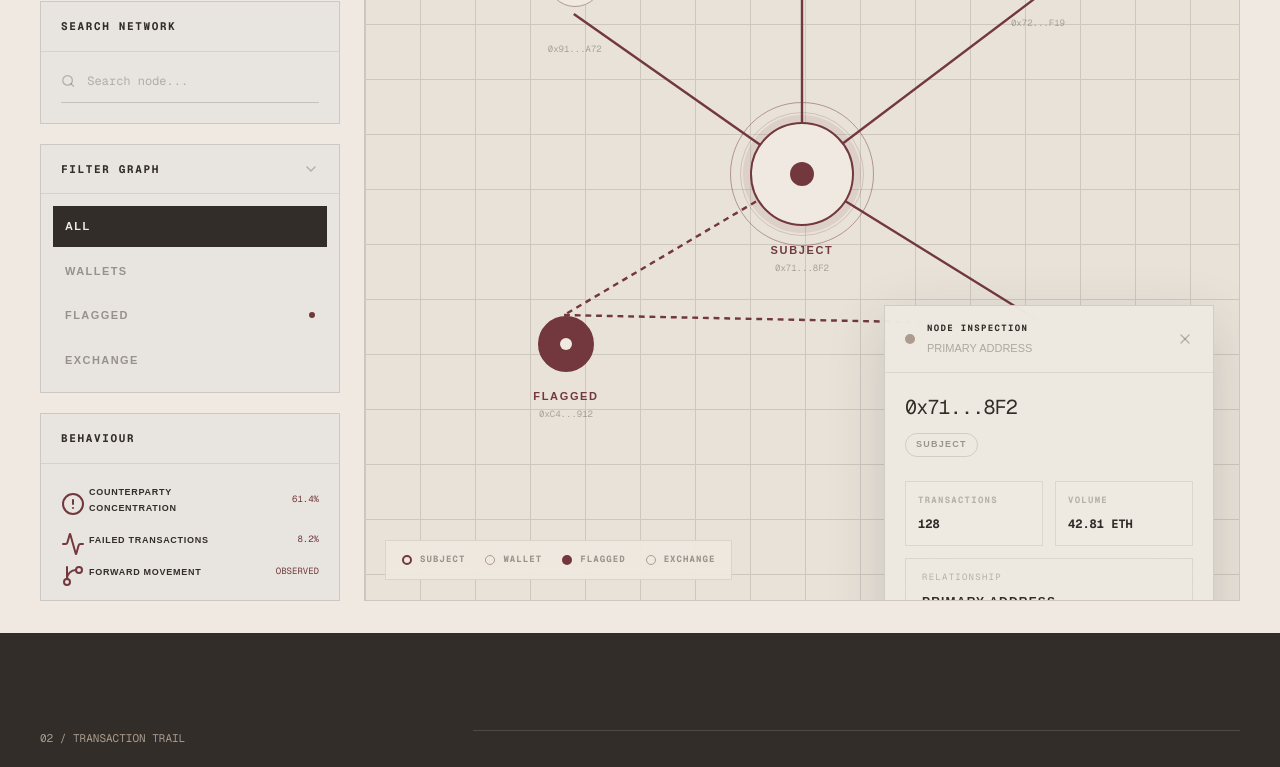
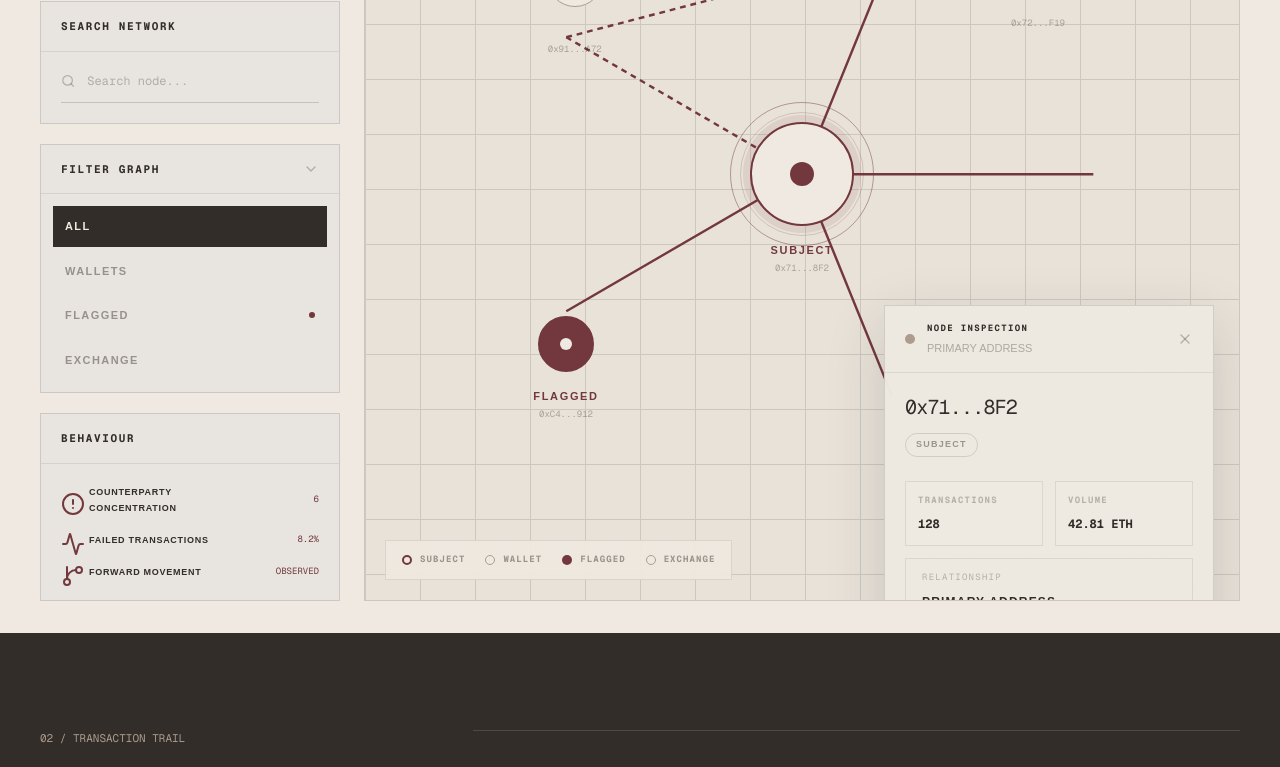
Before and after one commit to Prayag10-ux/CryptoInvestigationGraph, a Next.js app in the folder frontend/: page /investigation in a window 1280 px wide. Shown: the part 593-1360 px from the top of the page. Built offline with nearby package versions, Linux system fonts and the light colour scheme.

Commit message:
feat(frontend): connect investigation flow to backend

```diff
--- a/frontend/app/investigation/page.tsx
+++ b/frontend/app/investigation/page.tsx
@@ -41,7 +41,7 @@ type GraphEdge = {
     note: string;
 };
 
-const nodes: NodeData[] = [
+const demoNodes: NodeData[] = [
     {
         id: "subject",
         address: "0x71...8F2",
@@ -109,7 +109,7 @@ const nodes: NodeData[] = [
  * Later, these can be replaced directly with relationships returned
  * from the blockchain/backend.
  */
-const graphEdges: GraphEdge[] = [
+const demoGraphEdges: GraphEdge[] = [
     {
         id: "subject-inbound",
         from: "subject",
@@ -154,7 +154,7 @@ const graphEdges: GraphEdge[] = [
     },
 ];
 
-const trail = [
+const demoTrail = [
     {
         time: "09:14:21",
         amount: "4.82 ETH",
@@ -186,10 +186,282 @@ const trail = [
     },
 ];
 
+
+type RawRecord = Record<string, unknown>;
+
+function shortenAddress(value: string) {
+    if (!value) return "UNKNOWN";
+    if (value.length <= 14) return value;
+    return `${value.slice(0, 6)}...${value.slice(-4)}`;
+}
+
+function collectTransactions(value: unknown, output: RawRecord[] = []) {
+    if (Array.isArray(value)) {
+        for (const item of value) {
+            collectTransactions(item, output);
+        }
+        return output;
+    }
+
+    if (!value || typeof value !== "object") return output;
+
+    const obj = value as RawRecord;
+
+    const from =
+        typeof obj.from_wallet === "string"
+            ? obj.from_wallet
+            : typeof obj.from === "string"
+                ? obj.from
+                : null;
+
+    const to =
+        typeof obj.to_wallet === "string"
+            ? obj.to_wallet
+            : typeof obj.to === "string"
+                ? obj.to
+                : null;
+
+    if (from && to) {
+        output.push(obj);
+    }
+
+    for (const child of Object.values(obj)) {
+        if (child && typeof child === "object") {
+            collectTransactions(child, output);
+        }
+    }
+
+    return output;
+}
+
+function numberValue(value: unknown) {
+    const n = Number(value);
+    return Number.isFinite(n) ? n : 0;
+}
+
+function buildLiveGraph(data: unknown, rootWallet: string) {
+    const raw = collectTransactions(data);
+    const seen = new Set<string>();
+    const transactions = raw.filter((tx) => {
+        const hash =
+            typeof tx.transaction_hash === "string"
+                ? tx.transaction_hash
+                : "";
+
+        const from =
+            typeof tx.from_wallet === "string"
+                ? tx.from_wallet
+                : typeof tx.from === "string"
+                    ? tx.from
+                    : "";
+
+        const to =
+            typeof tx.to_wallet === "string"
+                ? tx.to_wallet
+                : typeof tx.to === "string"
+                    ? tx.to
+                    : "";
+
+        const timestamp =
+            typeof tx.timestamp === "string"
+                ? tx.timestamp
+                : "";
+
+        const key =
+            hash ||
+            `${from}|${to}|${timestamp}|${numberValue(tx.value_eth)}`;
+
+        if (seen.has(key)) return false;
+        seen.add(key);
+        return true;
+    });
+
+    if (transactions.length === 0) {
+        return {
+            nodes: demoNodes,
+            graphEdges: demoGraphEdges,
+            trail: demoTrail,
+        };
+    }
+
+    const addressSet = new Set<string>();
+
+    for (const tx of transactions) {
+        const from =
+            typeof tx.from_wallet === "string"
+                ? tx.from_wallet
+                : typeof tx.from === "string"
+                    ? tx.from
+                    : "";
+
+        const to =
+            typeof tx.to_wallet === "string"
+                ? tx.to_wallet
+                : typeof tx.to === "string"
+                    ? tx.to
+                    : "";
+
+        if (from) addressSet.add(from.toLowerCase());
+        if (to) addressSet.add(to.toLowerCase());
+    }
+
+    if (rootWallet) {
+        addressSet.add(rootWallet.toLowerCase());
+    }
+
+    const addresses = [...addressSet].slice(0, 18);
+    const root = rootWallet.toLowerCase();
+
+    const nodes = addresses.map((address, index) => {
+        const related = transactions.filter((tx) => {
+            const from =
+                typeof tx.from_wallet === "string"
+                    ? tx.from_wallet.toLowerCase()
+                    : typeof tx.from === "string"
+                        ? tx.from.toLowerCase()
+                        : "";
+
+            const to =
+                typeof tx.to_wallet === "string"
+                    ? tx.to_wallet.toLowerCase()
+                    : typeof tx.to === "string"
+                        ? tx.to.toLowerCase()
+                        : "";
+
+            return from === address || to === address;
+        });
+
+        const volume = related.reduce(
+            (sum, tx) => sum + numberValue(tx.value_eth),
+            0,
+        );
+
+        const inbound = related.filter((tx) => {
+            const to =
+                typeof tx.to_wallet === "string"
+                    ? tx.to_wallet.toLowerCase()
+                    : typeof tx.to === "string"
+                        ? tx.to.toLowerCase()
+                        : "";
+            return to === address;
+        }).length;
+
+        const outbound = related.filter((tx) => {
+            const from =
+                typeof tx.from_wallet === "string"
+                    ? tx.from_wallet.toLowerCase()
+                    : typeof tx.from === "string"
+                        ? tx.from.toLowerCase()
+                        : "";
+            return from === address;
+        }).length;
+
+        const angle =
+            addresses.length > 1
+                ? (index / addresses.length) * Math.PI * 2
+                : 0;
+
+        const left = 50 + Math.cos(angle) * 35;
+        const top = 50 + Math.sin(angle) * 33;
+
+        const isRoot = address === root;
+
+        return {
+            id: `wallet-${index}`,
+            address: shortenAddress(address),
+            label: isRoot ? "SUBJECT" : undefined,
+            suspicious: false,
+            type: "wallet" as const,
+            transactions: related.length,
+            volume: `${volume.toFixed(2)} ETH`,
+            relationship: isRoot
+                ? "PRIMARY ADDRESS"
+                : inbound > outbound
+                    ? "INBOUND"
+                    : "OUTBOUND",
+            position: `left-[${Math.max(8, Math.min(92, left))}%] top-[${Math.max(18, Math.min(82, top))}%]`,
+        };
+    });
+
+    const nodeByAddress = new Map(
+        addresses.map((address, index) => [
+            address,
+            `wallet-${index}`,
+        ]),
+    );
+
+    const graphEdges = transactions
+        .slice(0, 24)
+        .map((tx, index) => {
+            const from =
+                typeof tx.from_wallet === "string"
+                    ? tx.from_wallet.toLowerCase()
+                    : typeof tx.from === "string"
+                        ? tx.from.toLowerCase()
+                        : "";
+
+            const to =
+                typeof tx.to_wallet === "string"
+                    ? tx.to_wallet.toLowerCase()
+                    : typeof tx.to === "string"
+                        ? tx.to.toLowerCase()
+                        : "";
+
+            const fromId = nodeByAddress.get(from);
+            const toId = nodeByAddress.get(to);
+
+            if (!fromId || !toId) return null;
+
+            return {
+                id: `live-edge-${index}`,
+                from: fromId,
+                to: toId,
+                amount: `${numberValue(tx.value_eth).toFixed(4)} ETH`,
+                note: "BLOCKCHAIN TRANSFER",
+            };
+        })
+        .filter(Boolean) as GraphEdge[];
+
+    const trail = transactions
+        .slice(0, 8)
+        .map((tx, index) => {
+            const from =
+                typeof tx.from_wallet === "string"
+                    ? tx.from_wallet
+                    : typeof tx.from === "string"
+                        ? tx.from
+                        : "";
+
+            const to =
+                typeof tx.to_wallet === "string"
+                    ? tx.to_wallet
+                    : typeof tx.to === "string"
+                        ? tx.to
+                        : "";
+
+            return {
+                time:
+                    typeof tx.timestamp === "string"
+                        ? tx.timestamp.slice(11, 19)
+                        : `TX-${index + 1}`,
+                amount: `${numberValue(tx.value_eth).toFixed(4)} ETH`,
+                from: shortenAddress(from),
+                to: shortenAddress(to),
+                note: "BLOCKCHAIN TRANSFER",
+                highlighted: index === 0,
+            };
+        });
+
+    return {
+        nodes,
+        graphEdges,
+        trail: trail.length ? trail : demoTrail,
+    };
+}
+
 export default function InvestigationPage() {
-    const [selectedNode, setSelectedNode] = useState<NodeData | null>(
-        nodes[0],
-    );
+    const [investigationData, setInvestigationData] = useState<unknown>(null);
+    const [selectedNode, setSelectedNode] = useState<NodeData | null>(null);
 
     const [search, setSearch] = useState("");
     const [activeFilter, setActiveFilter] = useState("ALL");
@@ -226,6 +498,65 @@ export default function InvestigationPage() {
         x: 0,
         y: 0,
     });
+
+    useEffect(() => {
+        try {
+            const stored = sessionStorage.getItem("investigationData");
+
+            if (!stored) return;
+
+            setInvestigationData(JSON.parse(stored));
+        } catch {
+            setInvestigationData(null);
+        }
+    }, []);
+
+    const rootWallet = useMemo(() => {
+        const value = investigationData as RawRecord | null;
+
+        if (!value || typeof value !== "object") return "";
+
+        const investigation =
+            value.investigation &&
+            typeof value.investigation === "object"
+                ? (value.investigation as RawRecord)
+                : null;
+
+        const candidates = [
+            investigation?.wallet_address,
+            value.wallet_address,
+            investigation?.suspect_wallet,
+        ];
+
+        return (
+            candidates.find(
+                (item): item is string =>
+                    typeof item === "string" && item.length > 0,
+            ) ?? ""
+        );
+    }, [investigationData]);
+
+    const liveGraph = useMemo(
+        () =>
+            investigationData
+                ? buildLiveGraph(investigationData, rootWallet)
+                : {
+                    nodes: demoNodes,
+                    graphEdges: demoGraphEdges,
+                    trail: demoTrail,
+                },
+        [investigationData, rootWallet],
+    );
+
+    const nodes = liveGraph.nodes;
+    const graphEdges = liveGraph.graphEdges;
+    const trail = liveGraph.trail;
+
+    useEffect(() => {
+        if (!selectedNode && nodes.length > 0) {
+            setSelectedNode(nodes[0]);
+        }
+    }, [nodes, selectedNode]);
 
     /*
      * Set the inspector's initial position to the bottom-right
@@ -780,7 +1111,7 @@ export default function InvestigationPage() {
 
                             <div className="flex flex-wrap items-center gap-4">
                                 <p className="font-mono text-[12px] font-bold tracking-[0.15em] text-[#72383D]">
-                                    CASE / CG-001
+                                    CASE / {rootWallet ? "LIVE" : "CG-001"}
                                 </p>
 
                                 <span
@@ -885,7 +1216,7 @@ export default function InvestigationPage() {
 
                             <div className="p-5">
                                 <p className="font-mono text-[16px] font-medium">
-                                    0x71...8F2
+                                    {nodes[0]?.address ?? "UNKNOWN"}
                                 </p>
 
                                 <p className="mt-2 text-[12px] leading-5 text-[#322D29]/40">
@@ -895,12 +1226,12 @@ export default function InvestigationPage() {
                                 <div className="mt-6 grid grid-cols-2 gap-3">
                                     <MetricBox
                                         label="TRANSACTIONS"
-                                        value="128"
+                                        value={String(nodes[0]?.transactions ?? 0)}
                                     />
 
                                     <MetricBox
                                         label="VOLUME"
-                                        value="42.81 ETH"
+                                        value={nodes[0]?.volume ?? "0 ETH"}
                                     />
                                 </div>
                             </div>
@@ -982,7 +1313,7 @@ export default function InvestigationPage() {
                                 <Behavior
                                     icon={<CircleAlert />}
                                     title="COUNTERPARTY CONCENTRATION"
-                                    detail="61.4%"
+                                    detail={nodes.length > 0 ? `${nodes.length}` : "0"}
                                 />
 
                                 <Behavior
@@ -1134,169 +1465,60 @@ export default function InvestigationPage() {
                                 className="absolute inset-0 h-full w-full"
                                 fill="none"
                             >
-                                <GraphLine
-                                    edgeId="subject-inbound"
-                                    selected={
-                                        selectedNode?.id ===
-                                        "subject" ||
-                                        selectedNode?.id ===
-                                        "inbound" ||
-                                        tracedNode?.id ===
-                                        "subject" ||
-                                        tracedNode?.id ===
-                                        "inbound"
-                                    }
-                                    tracing={tracedEdgeIds.has(
-                                        "subject-inbound",
-                                    )}
-                                    activeTrace={
-                                        traceEdges[
-                                        traceStep - 1
-                                        ] ===
-                                        "subject-inbound"
-                                    }
-                                    x1="450"
-                                    y1="360"
-                                    x2="215"
-                                    y2="195"
-                                />
-
-                                <GraphLine
-                                    edgeId="subject-outbound"
-                                    selected={
-                                        selectedNode?.id ===
-                                        "subject" ||
-                                        selectedNode?.id ===
-                                        "outbound" ||
-                                        tracedNode?.id ===
-                                        "subject" ||
-                                        tracedNode?.id ===
-                                        "outbound"
-                                    }
-                                    tracing={tracedEdgeIds.has(
-                                        "subject-outbound",
-                                    )}
-                                    activeTrace={
-                                        traceEdges[
-                                        traceStep - 1
-                                        ] ===
-                                        "subject-outbound"
-                                    }
-                                    x1="450"
-                                    y1="360"
-                                    x2="695"
-                                    y2="175"
-                                />
-
-                                <GraphLine
-                                    edgeId="subject-flagged"
-                                    selected={
-                                        selectedNode?.id ===
-                                        "subject" ||
-                                        selectedNode?.id ===
-                                        "flagged" ||
-                                        tracedNode?.id ===
-                                        "subject" ||
-                                        tracedNode?.id ===
-                                        "flagged"
-                                    }
-                                    tracing={tracedEdgeIds.has(
-                                        "subject-flagged",
-                                    )}
-                                    activeTrace={
-                                        traceEdges[
-                                        traceStep - 1
-                                        ] ===
-                                        "subject-flagged"
-                                    }
-                                    suspicious
-                                    x1="450"
-                                    y1="360"
-                                    x2="205"
-                                    y2="505"
-                                />
-
-                                <GraphLine
-                                    edgeId="subject-exchange"
-                                    selected={
-                                        selectedNode?.id ===
-                                        "subject" ||
-                                        selectedNode?.id ===
-                                        "exchange" ||
-                                        tracedNode?.id ===
-                                        "subject" ||
-                                        tracedNode?.id ===
-                                        "exchange"
-                                    }
-                                    tracing={tracedEdgeIds.has(
-                                        "subject-exchange",
-                                    )}
-                                    activeTrace={
-                                        traceEdges[
-                                        traceStep - 1
-                                        ] ===
-                                        "subject-exchange"
-                                    }
-                                    x1="450"
-                                    y1="360"
-                                    x2="700"
-                                    y2="515"
-                                />
-
-                                <GraphLine
-                                    edgeId="subject-contract"
-                                    selected={
-                                        selectedNode?.id ===
-                                        "subject" ||
-                                        selectedNode?.id ===
-                                        "contract" ||
-                                        tracedNode?.id ===
-                                        "subject" ||
-                                        tracedNode?.id ===
-                                        "contract"
-                                    }
-                                    tracing={tracedEdgeIds.has(
-                                        "subject-contract",
-                                    )}
-                                    activeTrace={
-                                        traceEdges[
-                                        traceStep - 1
-                                        ] ===
-                                        "subject-contract"
-                                    }
-                                    x1="450"
-                                    y1="360"
-                                    x2="450"
-                                    y2="120"
-                                />
-
-                                <GraphLine
-                                    edgeId="flagged-exchange"
-                                    selected={
-                                        selectedNode?.id ===
-                                        "flagged" ||
-                                        selectedNode?.id ===
-                                        "exchange" ||
-                                        tracedNode?.id ===
-                                        "flagged" ||
-                                        tracedNode?.id ===
-                                        "exchange"
-                                    }
-                                    tracing={tracedEdgeIds.has(
-                                        "flagged-exchange",
-                                    )}
-                                    activeTrace={
-                                        traceEdges[
-                                        traceStep - 1
-                                        ] ===
-                                        "flagged-exchange"
-                                    }
-                                    suspicious
-                                    x1="205"
-                                    y1="505"
-                                    x2="700"
-                                    y2="515"
-                                />
+                                {graphEdges.map((edge) => {
+                                    const from = nodes.find(
+                                        (node) => node.id === edge.from,
+                                    );
+                                    const to = nodes.find(
+                                        (node) => node.id === edge.to,
+                                    );
+
+                                    if (!from || !to) return null;
+
+                                    const fromIndex = nodes.indexOf(from);
+                                    const toIndex = nodes.indexOf(to);
+
+                                    const point = (index: number) => {
+                                        if (index === 0) {
+                                            return { x: 450, y: 360 };
+                                        }
+
+                                        const angle =
+                                            (index / Math.max(nodes.length - 1, 1)) *
+                                            Math.PI *
+                                            2;
+
+                                        return {
+                                            x: 450 + Math.cos(angle) * 300,
+                                            y: 360 + Math.sin(angle) * 240,
+                                        };
+                                    };
+
+                                    const p1 = point(fromIndex);
+                                    const p2 = point(toIndex);
+
+                                    return (
+                                        <GraphLine
+                                            key={edge.id}
+                                            edgeId={edge.id}
+                                            selected={
+                                                selectedNode?.id === edge.from ||
+                                                selectedNode?.id === edge.to ||
+                                                tracedNode?.id === edge.from ||
+                                                tracedNode?.id === edge.to
+                                            }
+                                            tracing={tracedEdgeIds.has(edge.id)}
+                                            activeTrace={
+                                                traceEdges[traceStep - 1] === edge.id
+                                            }
+                                            x1={String(p1.x)}
+                                            y1={String(p1.y)}
+                                            x2={String(p2.x)}
+                                            y2={String(p2.y)}
+                                            suspicious={from.suspicious || to.suspicious}
+                                        />
+                                    );
+                                })}
                             </svg>
 
                             {searchedNodes.map((node) => (
```
Also changed, not shown: frontend/app/intake/page.tsx (+46 -14 lines).
